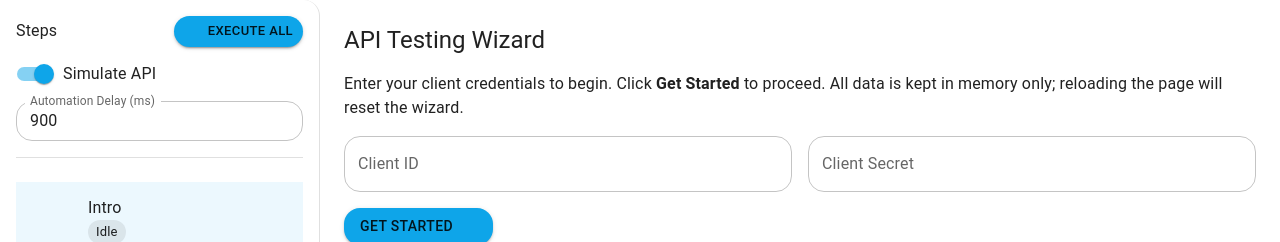
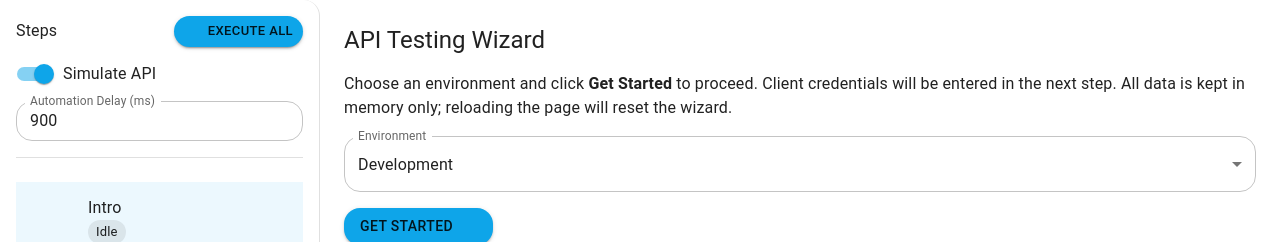
Before and after one commit to SMAN2901/signature-api, a Next.js app: page / in a window 1280 px wide. Shown: the top 242 px of the page. Built offline with nearby package versions, Linux system fonts and the light colour scheme; some icons are missing.

Commit message:
Refactor env config and token service

```diff
--- a/src/app/page.tsx
+++ b/src/app/page.tsx
@@ -32,6 +32,7 @@ import LockOpenIcon from "@mui/icons-material/LockOpen";
 import DescriptionIcon from "@mui/icons-material/Description";
 import SettingsEthernetIcon from "@mui/icons-material/SettingsEthernet";
 import PendingIcon from "@mui/icons-material/Pending";
+import { getToken, buildTokenRequest } from "../services/token";
 
 // ————————————————————————————————————————————
 // Minimal Next.js single-file page. Drop this into app/page.tsx
@@ -76,6 +77,7 @@ import StepDone from "../components/steps/StepDone";
 
 const initialState: WizardState = {
   current: "intro",
+  environment: (typeof window !== "undefined" && (localStorage.getItem("environment") as any)) || "development",
   clientId: "",
   clientSecret: "",
   token: undefined,
@@ -89,7 +91,7 @@ const initialState: WizardState = {
   simulate: true,
   steps: {
     intro: { status: "idle" },
-    token: { status: "idle", polling: { isActive: false, logs: [] } },
+    token: { status: "idle" },
     upload: { status: "idle", polling: { isActive: false, logs: [] } },
     prepare: { status: "idle", polling: { isActive: false, logs: [] } },
     send: { status: "idle", polling: { isActive: false, logs: [] } },
@@ -98,11 +100,6 @@ const initialState: WizardState = {
 };
 
 // —— Reducer ——
-
-type Action =
-  | { type: "SET_FIELD"; key: keyof WizardState; value: any }
-  | { type: "SET_STEP"; step: StepKey; patch: Partial<StepState> }
-  | { type: "GOTO"; step: StepKey };
 
 function reducer(state: WizardState, action: Action): WizardState {
   switch (action.type) {
@@ -247,29 +244,16 @@ export default function Page() {
     try {
       dispatch({ type: "SET_STEP", step: "token", patch: { status: "running", error: undefined } });
       const body = { client_id: state.clientId, client_secret: state.clientSecret, grant_type: "client_credentials" };
-      dispatch({ type: "SET_STEP", step: "token", patch: { request: { url: API.TOKEN_URL || "<TOKEN_URL>", body } } });
-      const data = state.simulate ? await mockCall("getToken", body) : await realFetch(API.TOKEN_URL, body);
+      const { url } = buildTokenRequest(state.clientId, state.clientSecret);
+      dispatch({ type: "SET_STEP", step: "token", patch: { request: { url, body } } });
+      const data = state.simulate ? await mockCall("getToken", body) : await getToken(state.clientId, state.clientSecret);
       dispatch({ type: "SET_FIELD", key: "token", value: data.access_token });
       dispatch({ type: "SET_STEP", step: "token", patch: { status: "success", response: data } });
-
-      // Example polling after token (optional — included per requirements)
-      const tickRef = { pct: 0 } as any;
-      dispatch({ type: "SET_STEP", step: "token", patch: { polling: { isActive: true, logs: [] } } });
-      await poller.start(
-        "token",
-        data.access_token,
-        (payload) => {
-          tickRef.pct = payload.progress;
-          dispatch({ type: "SET_STEP", step: "token", patch: { polling: { isActive: true, logs: [ ...(state.steps.token.polling?.logs || []), payload ], last: payload } } });
-        },
-        () => state.simulate ? mockCall("poll", { __pct: tickRef.pct }) : realFetch(API.POLL_URL, { token: data.access_token }),
-        (p) => p.status === "completed"
-      );
       setSnack("Token acquired.");
     } catch (e: any) {
       dispatch({ type: "SET_STEP", step: "token", patch: { status: "error", error: String(e) } });
     }
-  }, [state.clientId, state.clientSecret, state.simulate, state.steps.token.polling, poller]);
+  }, [state.clientId, state.clientSecret, state.simulate]);
 
   const runUpload = useCallback(async () => {
     if (!state.file) {
@@ -456,15 +440,6 @@ export default function Page() {
           dispatch={dispatch}
           runToken={runToken}
           go={go}
-          onStopPolling={() => {
-            poller.stop("token");
-            const ps = state.steps.token.polling!;
-            dispatch({
-              type: "SET_STEP",
-              step: "token",
-              patch: { polling: { ...ps, isActive: false } },
-            });
-          }}
         />
       )}
       {state.current === "upload" && (
--- a/src/components/steps/StepIntro.tsx
+++ b/src/components/steps/StepIntro.tsx
@@ -1,5 +1,5 @@
 import React from "react";
-import { Button, Stack, TextField, Typography } from "@mui/material";
+import { Button, Stack, Typography, FormControl, InputLabel, Select, MenuItem } from "@mui/material";
 import PlayCircleIcon from "@mui/icons-material/PlayCircle";
 import { Action, WizardState } from "../../types";
 
@@ -14,24 +14,28 @@ export default function StepIntro({ state, dispatch, onGetStarted }: Props) {
     <Stack spacing={2}>
       <Typography variant="h5">API Testing Wizard</Typography>
       <Typography variant="body1">
-        Enter your client credentials to begin. Click <strong>Get Started</strong> to proceed. All data is kept in
-        memory only; reloading the page will reset the wizard.
+        Choose an environment and click <strong>Get Started</strong> to proceed. Client credentials will be entered in
+        the next step. All data is kept in memory only; reloading the page will reset the wizard.
       </Typography>
-      <Stack direction={{ xs: "column", sm: "row" }} spacing={2}>
-        <TextField
-          label="Client ID"
-          value={state.clientId}
-          onChange={(e) => dispatch({ type: "SET_FIELD", key: "clientId", value: e.target.value })}
-          fullWidth
-        />
-        <TextField
-          label="Client Secret"
-          type="password"
-          value={state.clientSecret}
-          onChange={(e) => dispatch({ type: "SET_FIELD", key: "clientSecret", value: e.target.value })}
-          fullWidth
-        />
-      </Stack>
+      <FormControl fullWidth>
+        <InputLabel id="env-label">Environment</InputLabel>
+        <Select
+          labelId="env-label"
+          label="Environment"
+          value={state.environment}
+          onChange={(e) => {
+            const env = e.target.value as typeof state.environment;
+            dispatch({ type: "SET_FIELD", key: "environment", value: env });
+            if (typeof window !== "undefined") {
+              localStorage.setItem("environment", env);
+            }
+          }}
+        >
+          <MenuItem value="development">Development</MenuItem>
+          <MenuItem value="staging">Staging</MenuItem>
+          <MenuItem value="production">Production</MenuItem>
+        </Select>
+      </FormControl>
       <Stack direction="row" spacing={2}>
         <Button variant="contained" onClick={onGetStarted} endIcon={<PlayCircleIcon />}>Get Started</Button>
       </Stack>
--- a/src/components/steps/StepToken.tsx
+++ b/src/components/steps/StepToken.tsx
@@ -2,7 +2,6 @@ import React from "react";
 import { Button, Chip, Stack, TextField, Typography } from "@mui/material";
 import LockOpenIcon from "@mui/icons-material/LockOpen";
 import JsonBox from "../JsonBox";
-import PollingPanel from "../PollingPanel";
 import { Action, StepKey, WizardState } from "../../types";
 
 interface Props {
@@ -10,10 +9,9 @@ interface Props {
   dispatch: React.Dispatch<Action>;
   runToken: () => void;
   go: (step: StepKey) => void;
-  onStopPolling: () => void;
 }
 
-export default function StepToken({ state, dispatch, runToken, go, onStopPolling }: Props) {
+export default function StepToken({ state, dispatch, runToken, go }: Props) {
   const s = state.steps.token;
   return (
     <Stack spacing={2}>
@@ -41,7 +39,6 @@ export default function StepToken({ state, dispatch, runToken, go, onStopPolling
       <JsonBox label="Request Payload" data={state.steps.token.request} />
       <JsonBox label="Response" data={state.steps.token.response} />
       <JsonBox label="Error" data={state.steps.token.error} />
-      <PollingPanel polling={state.steps.token.polling} onStop={onStopPolling} />
       <Stack direction="row" spacing={2}>
         <Button variant="outlined" onClick={() => go("upload")}>Next</Button>
       </Stack>
--- /dev/null
+++ b/src/env/development.ts
@@ -0,0 +1,5 @@
+const development = {
+  baseUrl: "https://msblocks.seliselocal.com",
+};
+
+export default development;
--- /dev/null
+++ b/src/env/index.ts
@@ -0,0 +1,23 @@
+import development from "./development";
+import staging from "./staging";
+import production from "./production";
+
+export type Environment = "development" | "staging" | "production";
+
+export interface EnvConfig {
+  baseUrl: string;
+}
+
+const configs: Record<Environment, EnvConfig> = {
+  development,
+  staging,
+  production,
+};
+
+export function getEnv(): EnvConfig {
+  if (typeof window !== "undefined") {
+    const stored = (localStorage.getItem("environment") as Environment) || "development";
+    return configs[stored] || development;
+  }
+  return development;
+}
--- /dev/null
+++ b/src/env/production.ts
@@ -0,0 +1,5 @@
+const production = {
+  baseUrl: "https://selise.app",
+};
+
+export default production;
--- /dev/null
+++ b/src/env/staging.ts
@@ -0,0 +1,5 @@
+const staging = {
+  baseUrl: "https://app.selisestage.com",
+};
+
+export default staging;
--- /dev/null
+++ b/src/services/token.ts
@@ -0,0 +1,25 @@
+import axios from "axios";
+import { getEnv } from "../env";
+
+export function buildTokenRequest(clientId: string, clientSecret: string) {
+  const { baseUrl } = getEnv();
+  const url = `${baseUrl}/api/identity/v25/identity/token`;
+  const body = {
+    grant_type: "client_credentials",
+    client_id: clientId,
+    client_secret: clientSecret,
+  };
+  return { url, body, baseUrl };
+}
+
+export async function getToken(clientId: string, clientSecret: string) {
+  const { url, body, baseUrl } = buildTokenRequest(clientId, clientSecret);
+  const params = new URLSearchParams(body);
+  const res = await axios.post(url, params, {
+    headers: {
+      Origin: baseUrl,
+      "Content-Type": "application/x-www-form-urlencoded",
+    },
+  });
+  return res.data;
+}
--- a/src/types.ts
+++ b/src/types.ts
@@ -20,6 +20,7 @@ export interface StepState {
 
 export interface WizardState {
   current: StepKey;
+  environment: "development" | "staging" | "production";
   clientId: string;
   clientSecret: string;
   token?: string;
```
